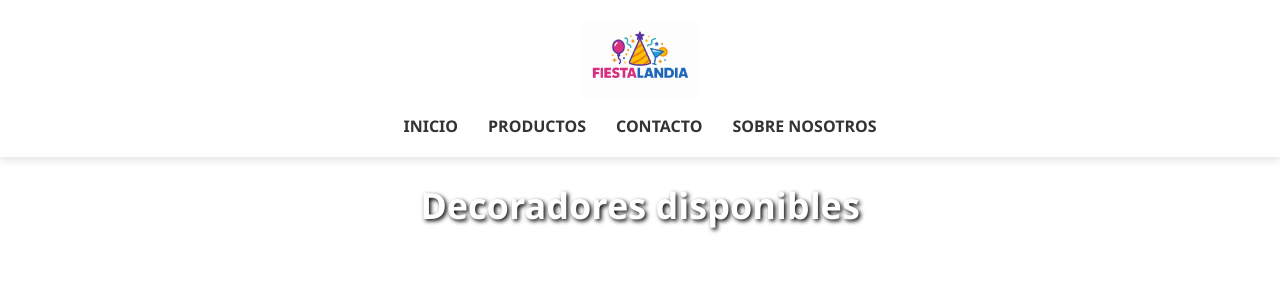
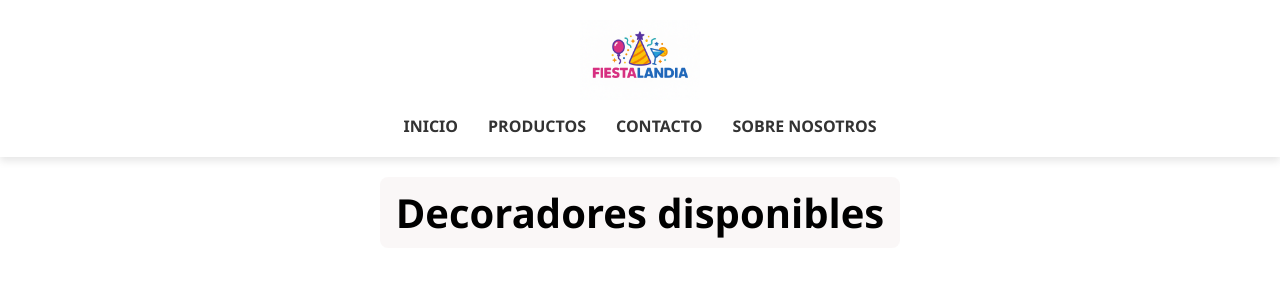
Before and after one commit to Mildred2608/FiestaLandia, a React (Create React App) app in the folder FiestaLandia/frontend/: page /#/decoradores in a window 1280 px wide. Shown: the top 300 px of the page. Built offline with nearby package versions, Linux system fonts and the light colour scheme.

Commit message:
Titulos actualizado

```diff
--- a/FiestaLandia/frontend/src/styles/style.css
+++ b/FiestaLandia/frontend/src/styles/style.css
@@ -150,3 +150,21 @@ h1 {
   border-radius: 10px;
   margin-bottom: 10px;
 }
+
+.titulo {
+  display: inline-block;
+  color: rgb(0, 0, 0);
+  font-size: 2.5rem;
+  font-weight: bold;
+  text-align: center;
+  background-color: rgba(247, 242, 242, 0.6); /* Fondo blanco semitransparente */
+  text-shadow: none;
+  margin: 20px auto;      /* Centra horizontalmente el bloque */
+  padding: 0.5rem 1rem;
+  border-radius: 0.5rem;
+}
+
+/* Asegura que el contenedor padre tenga texto centrado */
+body, .contenedor-padre {
+  text-align: center;
+}
```
